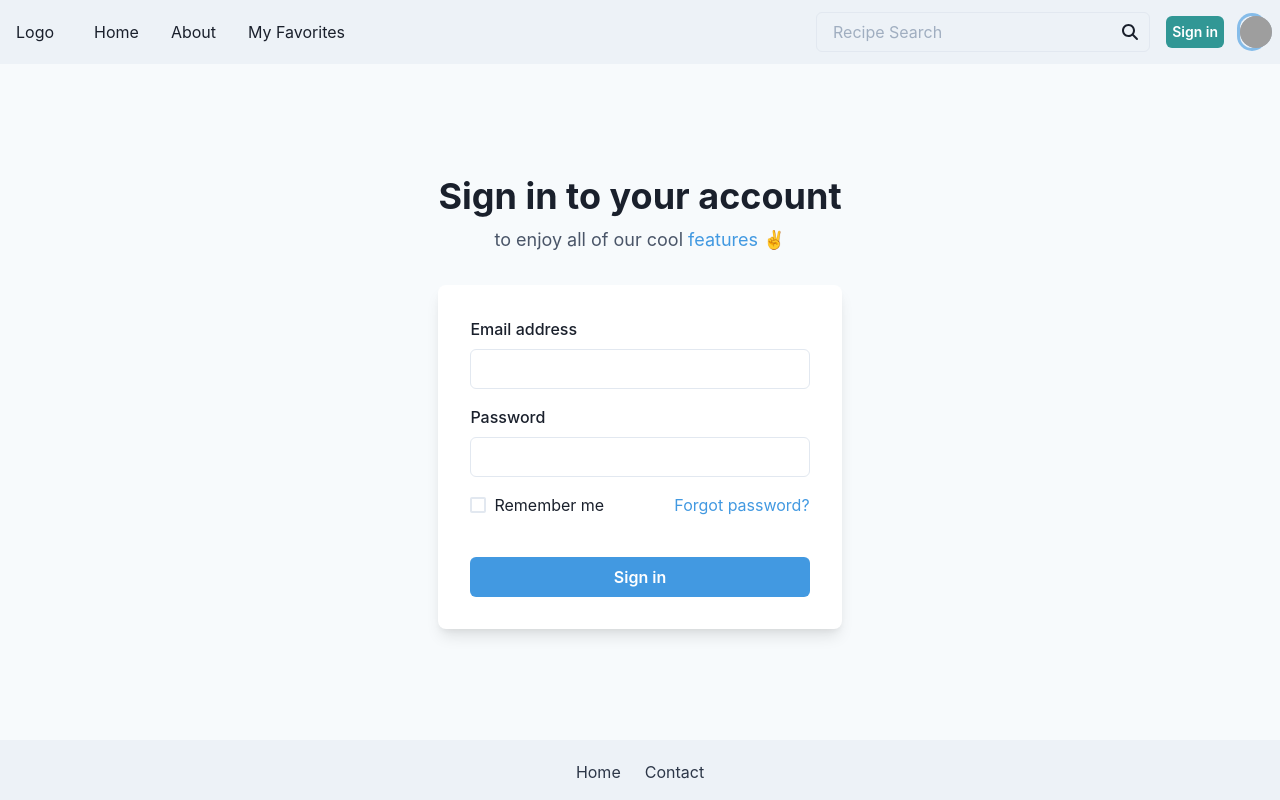
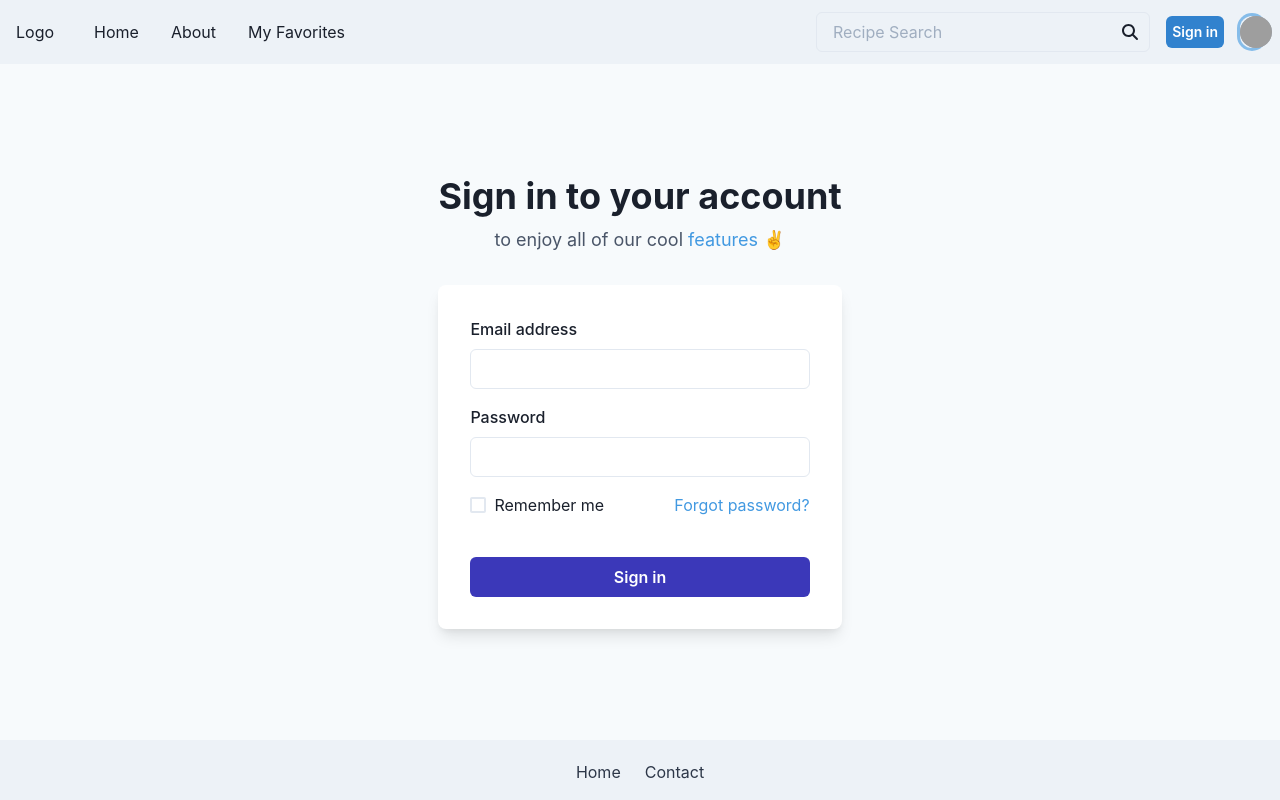
Before and after one commit to ksjefferies/Food-for-Thought, a React (Create React App) app: page /recipe/1 in a window 1280 px wide. Both pictures are taken after a click on the button "Sign in". Built offline with nearby package versions, Linux system fonts and the light colour scheme; no server answers; grey boxes are pictures that could not be loaded.

Commit message:
finished logic for fav button. formatting

```diff
--- a/src/component/pageContainer/header/Header.jsx
+++ b/src/component/pageContainer/header/Header.jsx
@@ -73,7 +73,7 @@ export default function Header() {
 
                         <Button onClick={() => navigate('../login')}
                             variant={'solid'}
-                            colorScheme={'teal'}
+                            colorScheme={'blue'}
                             size={'sm'}
                             mr={4}>
                             Sign in
--- a/src/component/recipeCard/RecipeCard.jsx
+++ b/src/component/recipeCard/RecipeCard.jsx
@@ -1,4 +1,3 @@
-import { SimpleGrid } from '@chakra-ui/react';
 import {
     Box,
     Center,
@@ -30,7 +29,6 @@ export const RecipeCard = ({ label, image, dietLabels, uri }) => {
                     <Image
                         w={'full'}
                         bg={'gray.100'}
-                        // border='1px' borderColor='#A6AFC8'
                         rounded={'lg'}
                         mt={3}
                         mx={0}
@@ -39,9 +37,7 @@ export const RecipeCard = ({ label, image, dietLabels, uri }) => {
                         src={image}
                         layout={'fill'}
                     />
-
                     <Stack>
-
                         <Heading
                             color={useColorModeValue('gray.700', 'white')}
                             fontSize={'md'}
--- a/src/pages/LoginPage.js
+++ b/src/pages/LoginPage.js
@@ -122,7 +122,7 @@ const LoginPage = (props) => {
                   <Button
                     type='submit'
                     onClick={handleFormSubmit}
-                    bg={'blue.400'}
+                    bg={'#3B38B9'}
                     color={'white'}
                     _hover={
                       {
--- a/src/pages/MyPage.jsx
+++ b/src/pages/MyPage.jsx
@@ -7,7 +7,7 @@ export function MyPage(props) {
     return (
         <PageContainer>
             <Stack
-            minH={'100%'}
+            minH={100}
                 bg={useColorModeValue('gray.50', 'gray.800')}
                 py={16}
                 px={8}
--- a/src/pages/RecipeIdv.jsx
+++ b/src/pages/RecipeIdv.jsx
@@ -30,6 +30,14 @@ export function RecipeIdv() {
         queryFn: recipeByID,
         ...{ enabled: !!id }
     })
+    const handleFav = () => {
+        setIsFavorite(!isFavorite)
+        if (isFavorite == true) {
+            //save it to DB
+        } else {
+            //or delete it from DB
+        }
+    }
 
     const [isFavorite, setIsFavorite] = useState(false);
     return (
@@ -42,9 +50,8 @@ export function RecipeIdv() {
                     py={'7'}
                     my={{ base: 15, md: 20 }}>
 
-
                     <Flex>
-                        <Image
+                        {data?.image && <Image
                             rounded={'md'}
                             alt={'product image'}
                             src={data?.image}
@@ -52,7 +59,8 @@ export function RecipeIdv() {
                             align={'center'}
                             w={'100%'}
                             h={{ base: '100%', sm: '400px', lg: '500px' }}
-                        />
+                        />}
+
                     </Flex>
                     <Stack spacing={{ base: 6, md: 2 }}>
                         <HStack
@@ -68,9 +76,7 @@ export function RecipeIdv() {
                                 icon={isFavorite ? faStar : regularStar}
                                 size="3x"
                                 color="#3275a8"
-                                onClick={() => {
-                                    setIsFavorite(!isFavorite)
-                                }}
+                                onClick={handleFav}
                             />
                         </HStack>
 
@@ -143,7 +149,6 @@ export function RecipeIdv() {
                                 {line}
                             </Text>
                         ))}
-
                     </Box>
                 </Stack>
             </Container>
--- a/src/pages/SignupPage.js
+++ b/src/pages/SignupPage.js
@@ -130,7 +130,7 @@ export default function SignupPage() {
                 <Button
                   loadingText="Submitting"
                   size="lg"
-                  bg={'blue.400'}
+                  bg={'#3B38B9'}
                   color={'white'}
                   _hover={{
                     bg: 'blue.500',
```
